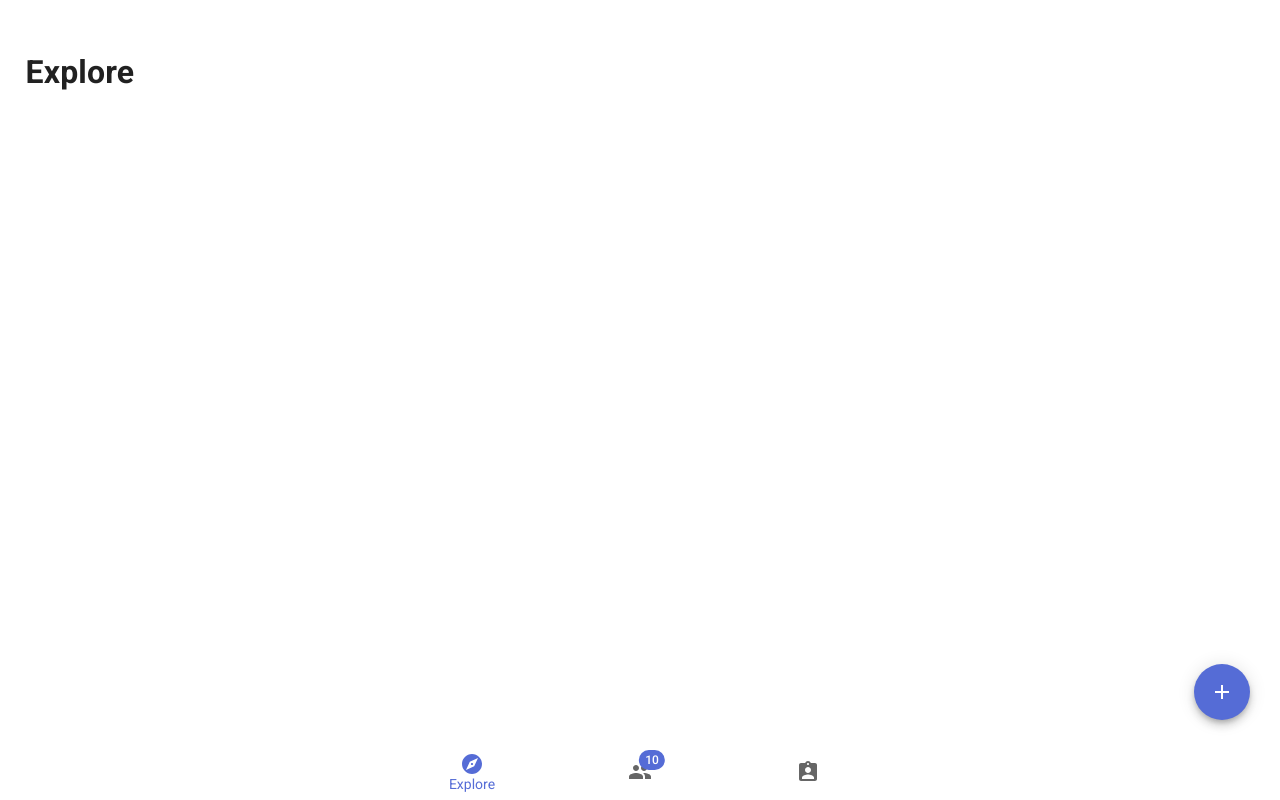
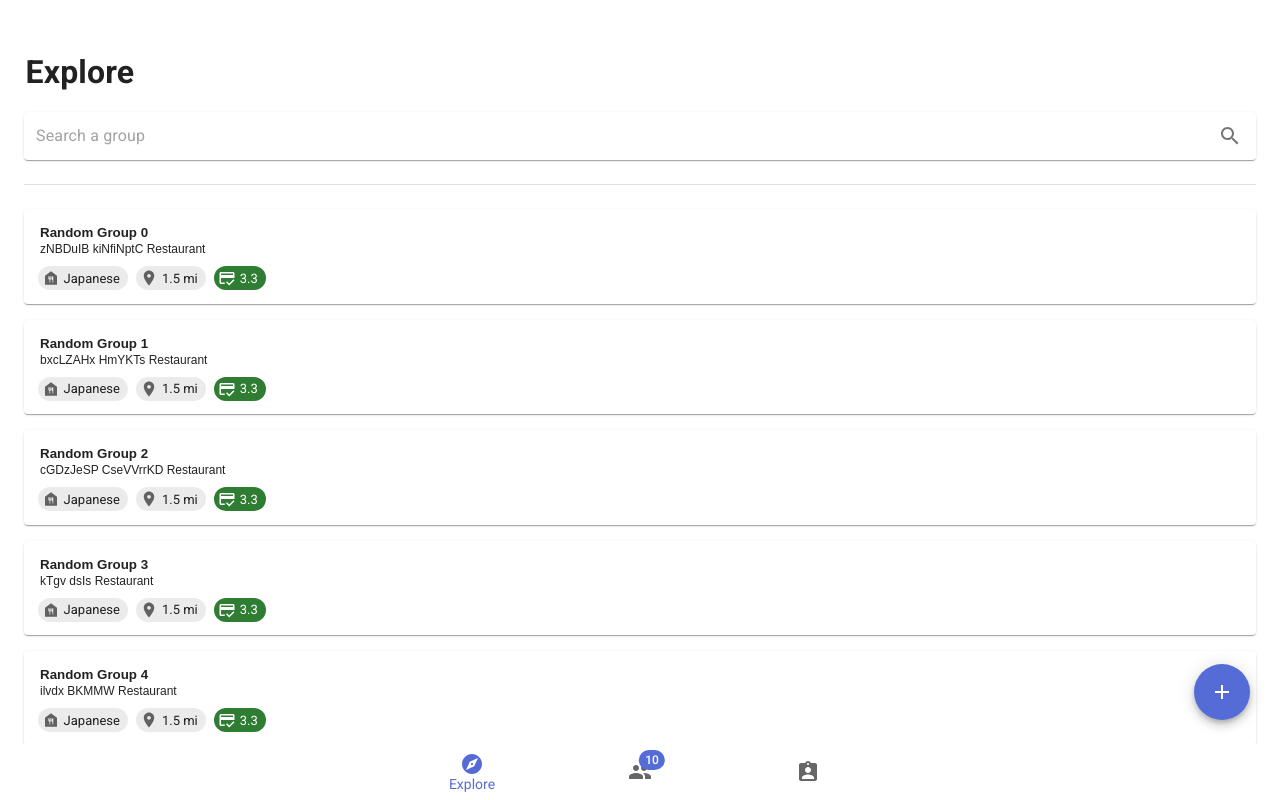
Before and after one commit to nyucc2022/FoodieNet-frontend, a React (Create React App) app: page /dashboard/explore in a window 1280 px wide. Built offline with nearby package versions, Linux system fonts and the light colour scheme.

Commit message:
feat: use auto dark mode, mock explore page

```diff
--- a/src/api/api.ts
+++ b/src/api/api.ts
@@ -46,8 +46,12 @@ export const getChatGroupById = async (groupId: number): Promise<Interface.IGrou
     };
 }
 
+export const searchGroup = async (options?: Interface.ISearchOptions): Promise<Interface.IGroupInfo[]> => {
+    return Promise.all(Array(20).fill(0).map((_, i) => getChatGroupById(i)));
+}
+
 export const searchRestaurant = async (keyword: string): Promise<Interface.IRestaurant[]> => {
-    return Promise.all(Array(10).fill(0).map(i => getChatGroupById(i))).then(x => x.map(c => c.restaurant));
+    return searchGroup({ keyword }).then(x => x.map(c => c.restaurant));
 }
 
 const chars = "qwertyuiopasdfghjklzxcvbnmQWERTYUIOPASDFGHJKLZXCVBNM";
--- a/src/api/state.ts
+++ b/src/api/state.ts
@@ -1,5 +1,9 @@
-import React from "react";
+import * as React from "react";
+import { AlertColor } from "@mui/material";
 
-const AppContext = React.createContext<any>({});
+export interface IAppContext {
+    setBackDropStatus?: (status: React.SetStateAction<boolean>) => void;
+    openSnackBar?: (message: string, severity: AlertColor) => void;
+}
 
-export default AppContext;
+export default React.createContext<IAppContext>({});;
--- a/src/components/chatCard/index.tsx
+++ b/src/components/chatCard/index.tsx
@@ -46,13 +46,14 @@ export default function ChatCard({ data, classNames='', style={} }: IChatCard) {
         emphasize: true,
     }];
 
-    return (<ListItem disablePadding className={`chat-card ${classNames}`} style={{
-        border: '1px solid rgba(0, 0, 0, 0.05)',
+    return (<ListItem disablePadding className={`chat-card ${classNames}`} sx={{
+        border: '1px solid',
+        borderColor: theme => theme.palette.mode === 'dark' ? 'rgba(255, 255, 255, 0.1)'  : 'rgba(0, 0, 0, 0.1)',
         borderRadius: '5px',
         margin: '10px 20px',
         width: 'calc(100% - 40px)',
         ...(archived ? {
-            background: 'rgba(0, 0, 0, 0.05)',
+            background: theme => theme.palette.mode === 'dark' ? 'rgba(255, 255, 255, 0.05)' : 'rgba(0, 0, 0, 0.05)',
         } : null),
         ...style,
     }}>
@@ -68,8 +69,8 @@ export default function ChatCard({ data, classNames='', style={} }: IChatCard) {
                 horizontal: 'left',
             }}>
                 <Box sx={{ display: 'flex', width: '100%', flexDirection: 'column' }}>
-                    <Box component="h3" sx={{ margin: 0 }}>{data.groupName}</Box>
-                    <Box sx={{ fontSize: '0.8em', color: 'rgba(0, 0, 0, 0.6)' }}>{data.restaurant.name}</Box>
+                    <Box component="h4" sx={{ margin: 0 }}>{data.groupName}</Box>
+                    <Box sx={{ fontSize: '0.8em', opacity: 0.75 }}>{data.restaurant.name}</Box>
                 </Box>
             </Badge>
         </ListItemButton>
--- a/src/index.css
+++ b/src/index.css
@@ -1,18 +1,19 @@
 body {
   margin: 0;
+  overflow: hidden;
   -webkit-font-smoothing: antialiased;
   -moz-osx-font-smoothing: grayscale;
 }
 
 code {
-  font-family: source-code-pro, Menlo, Monaco, Consolas, 'Courier New',
-    monospace;
+  font-family: source-code-pro, Menlo, Monaco, Consolas, 'Courier New', monospace;
 }
 
 .base-container {
   height: 100vh;
   width: 100vw;
   overflow: hidden;
+  -webkit-overflow-scrolling: touch;
 }
 
 .base-h1 {
--- a/src/index.tsx
+++ b/src/index.tsx
@@ -6,16 +6,30 @@ import CssBaseline from '@mui/material/CssBaseline';
 import { ThemeProvider } from '@mui/material/styles';
 
 import Router from './router';
-import theme from './theme';
+import getTheme from './theme';
 
 import './index.css';
+import { useMediaQuery } from '@mui/material';
 
 const container = document.getElementById('root')!;
 const root = ReactDOMClient.createRoot(container);
 
-root.render(<BrowserRouter>
-  <ThemeProvider theme={theme}>
-    <CssBaseline />
-    <Router />
-  </ThemeProvider>
-</BrowserRouter>);
+const App = () => {
+  const prefersDarkMode = useMediaQuery('(prefers-color-scheme: dark)');
+
+  const theme = React.useMemo(
+    () => getTheme(prefersDarkMode ? 'dark' : 'light'),
+    [prefersDarkMode],
+  );
+
+  return(
+    <BrowserRouter>
+      <ThemeProvider theme={theme}>
+        <CssBaseline />
+        <Router />
+      </ThemeProvider>
+    </BrowserRouter>
+  );
+}
+
+root.render(<App />);
--- a/src/pages/dashboard/create/index.tsx
+++ b/src/pages/dashboard/create/index.tsx
@@ -34,10 +34,10 @@ export default function CreateGroup() {
         if (data) {
             // TODO: submit restaurant group creation
             console.log('create group:', data);
-            ctx.setBackDropStatus(true);
+            ctx.setBackDropStatus?.(true);
             await sleep(1000);
-            ctx.setBackDropStatus(false);
-            ctx.openSnackBar("Success, Your group is created!", "success");
+            ctx.setBackDropStatus?.(false);
+            ctx.openSnackBar?.("Success, Your group is created!", "success");
             navigate('/dashboard/management');
         }
     }
@@ -90,11 +90,11 @@ export default function CreateGroup() {
                     }}
                     onClick={() => handleRestaurantSelect(r)}
                 >
-                    <Box component="h3" sx={{ margin: 0, textAlign: 'left' }}>{r.name}</Box>
-                    <Box sx={{ marginY: 0.25, textAlign: 'left' }}>{r.address}</Box>
+                    <Box component="h4" sx={{ margin: 0, textAlign: 'left' }}>{r.name}</Box>
+                    <Box sx={{ marginY: 0.25, textAlign: 'left', fontSize: 12 }}>{r.address}</Box>
                     <Box sx={{ display: 'flex', flexWrap: 'wrap', marginTop: 0.5, marginLeft: -0.8, marginBottom: -0.8 }}>
-                        <Chip avatar={<FoodBank />} label={r.cuisine} size="small" sx={{ margin: 0.5 }} />
-                        <Chip avatar={<LocationOn />} label={"1.5 mi"} size="small" sx={{ margin: 0.5 }} />
+                        <Chip icon={<FoodBank />} label={r.cuisine} size="small" sx={{ margin: 0.5 }} />
+                        <Chip icon={<LocationOn />} label={"1.5 mi"} size="small" sx={{ margin: 0.5 }} />
                     </Box>
                 </ButtonBase>
             </Paper>))}
--- a/src/pages/dashboard/explore/index.tsx
+++ b/src/pages/dashboard/explore/index.tsx
@@ -1,7 +1,96 @@
+import { Box, ButtonBase, Chip, CircularProgress, Divider, IconButton, InputBase, Paper } from '@mui/material';
 import * as React from 'react';
 
 import Title from '../../../components/title';
+import SearchIcon from '@mui/icons-material/Search'
+import { IGroupInfo } from '../../../api/interface';
+import { searchGroup, sleep } from '../../../api/api';
+import { CreditScore, FoodBank, LocationOn } from '@mui/icons-material';
+import AppContext from '../../../api/state';
 
 export default function Explore() {
-    return (<Title>Explore</Title>);
+    const ctx = React.useContext(AppContext);
+
+    const [value, setValue] = React.useState<number | null>(10);
+    const [keyword, setKeyword] = React.useState<string>('');
+    const [searchResult, setSearchResult] = React.useState<IGroupInfo[] | null>([]);
+
+    const doSearch = async () => {
+        setSearchResult(null);
+        const restaurants = await searchGroup({
+            keyword
+        });
+        await sleep(500);
+        setSearchResult(restaurants);
+    }
+
+    React.useEffect(() => {
+        doSearch();
+    // eslint-disable-next-line
+    }, [keyword]);
+
+    const handleGroupSelect = async (r: IGroupInfo) => {
+        ctx.setBackDropStatus?.(true);
+        await sleep(500);
+        ctx.setBackDropStatus?.(false);
+        ctx.openSnackBar?.('Your request has been submitted.', 'success');
+    }
+
+    return (<>
+        <Title>Explore</Title>
+        <Box paddingX={3}>
+            <Paper
+                sx={{ p: '2px 4px', display: 'flex', alignItems: 'center' }}
+            >
+                <InputBase
+                    sx={{ ml: 1, flex: 1 }}
+                    placeholder="Search a group"
+                    value={keyword}
+                    onChange={(event) => {
+                        setKeyword(event.target.value);
+                    }}
+                />
+                <IconButton sx={{ p: '10px' }} aria-label="search">
+                    <SearchIcon />
+                </IconButton>
+            </Paper>
+
+            {searchResult?.length || (searchResult === null) ?
+                <Divider sx={{ marginY: 3 }}/> : null}
+
+            {searchResult === null ?
+                <Box sx={{
+                    display: 'flex',
+                    alignItems: 'center',
+                    justifyContent: 'center',
+                    paddingY: 5,
+                }}>
+                    <CircularProgress color="primary" />
+                </Box>: null}
+
+            {searchResult?.map(r => (<Paper
+                key={r.groupId}
+                sx={{ display: 'flex', flexDirection: 'column', marginBottom: 2, }}
+                elevation={1}
+            >
+                <ButtonBase
+                    sx={{
+                        display: 'flex',
+                        flexDirection: 'column',
+                        alignItems: 'start',
+                        padding: 2
+                    }}
+                    onClick={() => handleGroupSelect(r)}
+                >
+                    <Box component="h4" sx={{ margin: 0, textAlign: 'left' }}>{r.groupName}</Box>
+                    <Box sx={{ marginY: 0.25, textAlign: 'left', fontSize: 12 }}>{r.restaurant.name}</Box>
+                    <Box sx={{ display: 'flex', flexWrap: 'wrap', marginTop: 0.5, marginLeft: -0.8, marginBottom: -0.8 }}>
+                        <Chip icon={<FoodBank />} label={r.restaurant.cuisine} size="small" sx={{ margin: 0.5 }} />
+                        <Chip icon={<LocationOn />} label={"1.5 mi"} size="small" sx={{ margin: 0.5 }} />
+                        <Chip icon={<CreditScore />} label={"3.3"} size="small" color="success" sx={{ margin: 0.5 }} />
+                    </Box>
+                </ButtonBase>
+            </Paper>))}
+        </Box>
+    </>);
 }
--- a/src/pages/dashboard/management/index.tsx
+++ b/src/pages/dashboard/management/index.tsx
@@ -15,10 +15,10 @@ export default function Management() {
 
     useEffect(() => {
         (async () => {
-            ctx.setBackDropStatus(true);
+            ctx.setBackDropStatus?.(true);
             await sleep(500);
             setData(await getChatGroups());
-            ctx.setBackDropStatus(false);
+            ctx.setBackDropStatus?.(false);
         })();
     // eslint-disable-next-line
     }, []);
--- a/src/theme.ts
+++ b/src/theme.ts
@@ -1,8 +1,10 @@
 import { createTheme } from '@mui/material/styles';
 import { red } from '@mui/material/colors';
+import { PaletteMode } from '@mui/material';
 
-const theme = createTheme({
+const theme = (mode: PaletteMode = 'light') => createTheme({
   palette: {
+    mode,
     primary: {
       main: '#556cd6',
     },
```
Also changed, not shown: src/api/interface.ts (+9 -0 lines), src/pages/dashboard/chatroom/index.tsx (+9 -6 lines).
